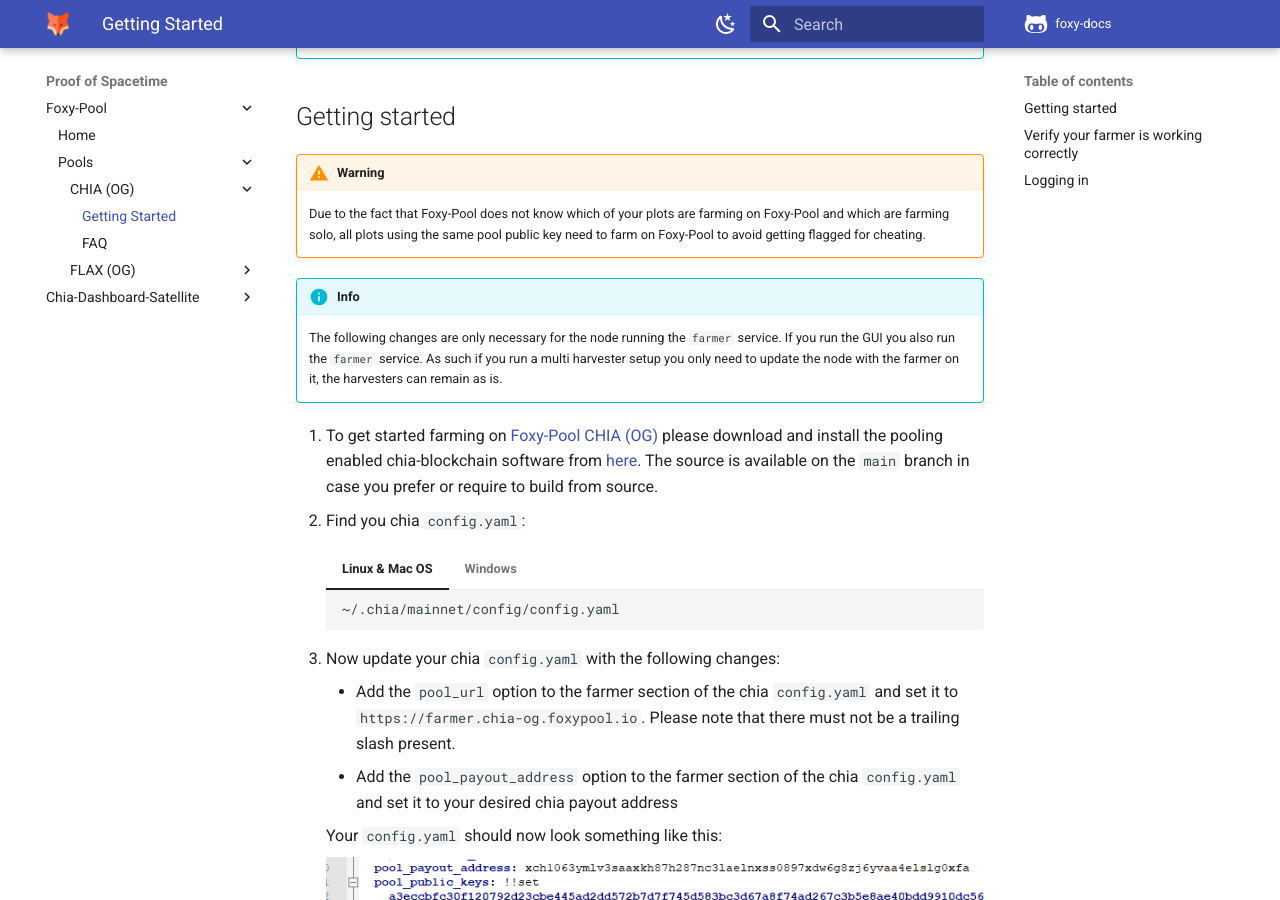
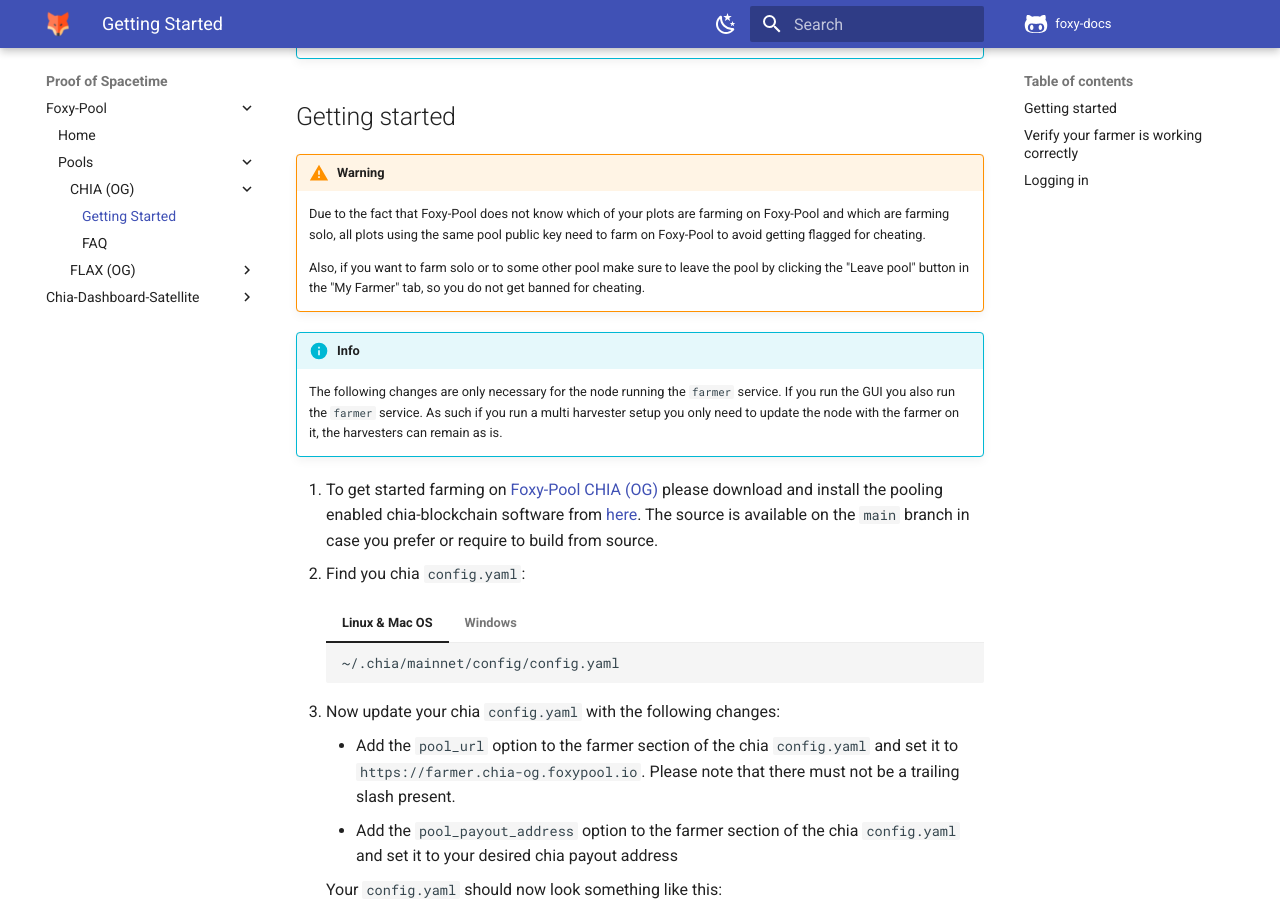
Before and after one commit to foxypool/docs, an MkDocs documentation site: the page built from docs/proof-of-spacetime/foxy-pool/pools/chia-og/getting-started.md, in a window 1280 px wide and 900 px high, scrolled down 347 px. Built offline with MkDocs 1.6.1 and Material for MkDocs 9.7.7, drawn with Linux system fonts in a browser that asks for light colours; comment, search, counter and statistics services are not loaded.

Commit message:
Add info about leaving the pool wrt cheating

```diff
--- a/docs/proof-of-spacetime/foxy-pool/pools/chia-og/getting-started.md
+++ b/docs/proof-of-spacetime/foxy-pool/pools/chia-og/getting-started.md
@@ -7,6 +7,8 @@
 
 !!! warning
     Due to the fact that Foxy-Pool does not know which of your plots are farming on Foxy-Pool and which are farming solo, all plots using the same pool public key need to farm on Foxy-Pool to avoid getting flagged for cheating.
+
+    Also, if you want to farm solo or to some other pool make sure to leave the pool by clicking the "Leave pool" button in the "My Farmer" tab, so you do not get banned for cheating.
 
 !!! info
     The following changes are only necessary for the node running the `farmer` service. If you run the GUI you also run the `farmer` service. As such if you run a multi harvester setup you only need to update the node with the farmer on it, the harvesters can remain as is.
```
Also changed, not shown: docs/proof-of-spacetime/foxy-pool/pools/flax-og/getting-started.md (+2 -0 lines).
